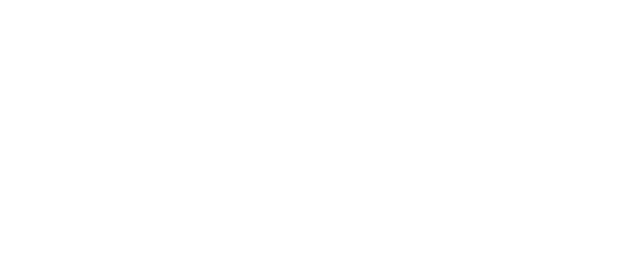
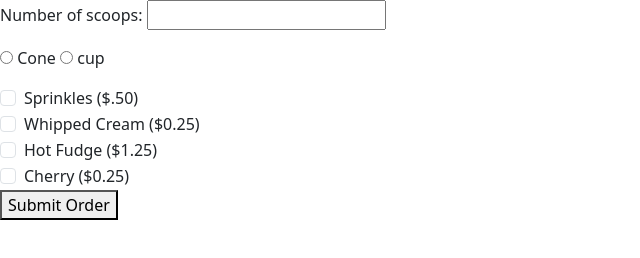
Before and after one commit to AlecPhil98/ice_cream, a plain HTML site: page index.html in a window 1280 px wide. Shown: the whole page, without its empty margins (0-640 px from the left). Drawn offline with nearby package versions, Linux system fonts and the light colour scheme.

Commit message:
added the html buttons and started the index.js

```diff
--- a/index.html
+++ b/index.html
@@ -12,6 +12,45 @@
 
 <body>
 
+    <form id="iceCreamForm">
+        <div class="mb-3">
+            <label for="numScoops">Number of scoops:</label>
+            <input id="numScoops" name="numScoops" type="number" required>
+        </div>
+        <div class="mb-3">
+            <input type="radio" name="cone" id="cone" value="no">
+            <label for="cup">Cone</label>
+            <input type="radio" name="cup" id="cup" value="no">
+            <label for="cup">cup</label>
+        </div>
+        <div class="form-check">
+            <input class="form-check-input" type="checkbox" value="" id="defaultCheck1">
+            <label class="form-check-label" for="defaultCheck1">
+                Sprinkles ($.50)
+            </label>
+        </div>
+        <div class="form-check">
+            <input class="form-check-input" type="checkbox" value="" id="defaultCheck2">
+            <label class="form-check-label" for="defaultCheck2">
+                Whipped Cream ($0.25)
+            </label>
+        </div>
+        <div class="form-check">
+            <input class="form-check-input" type="checkbox" value="" id="defaultCheck3">
+            <label class="form-check-label" for="defaultCheck3">
+                Hot Fudge ($1.25)
+            </label>
+        </div>
+        <div class="form-check">
+            <input class="form-check-input" type="checkbox" value="" id="defaultCheck4">
+            <label class="form-check-label" for="defaultCheck4">
+                Cherry ($0.25)
+            </label>
+        </div>
+        <button>Submit Order</button>
+    </form>
+
+
 
 
     <!--Link bootstrap-->
--- a/scripts/index.js
+++ b/scripts/index.js
@@ -0,0 +1,36 @@
+"use strict"
+
+console.log(test)
+
+
+window.onnload = function () {
+
+    let iceCreamForm = document.querySelector("#iceCreamForm")
+
+    iceCreamForm.addEventListener("submit", customizeIceCream)
+
+
+}
+
+function customizeIceCream(event) {
+
+    //keeps the form from submitting itself and refreshing the page
+    event.preventDefault();
+
+    let iceCreamForm = event.target
+    //Scoops variables
+    let iceCreamScoop = 2.25
+    let additionalIceCream = 1.25
+    //Total cost off scoops or addtional scoops * number of scoops
+    let totalDue = iceCreamScoop + Number(iceCreamForm.numScoops.value);
+
+    //handle the toppings cost
+    let toppings = 0;
+    if(iceCreamForm)
+
+
+
+
+
+
+}
```
